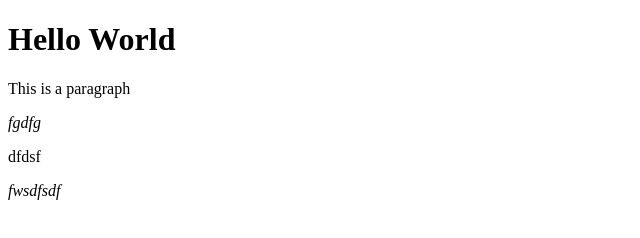
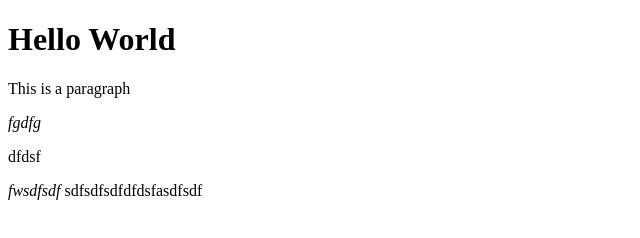
Before and after one commit to tlrhkrtk/qwwwwwwwwwww, a plain HTML site: page test.html in a window 1280 px wide. Shown: the whole page, without its empty margins (0-640 px from the left). Drawn offline with Linux system fonts and the light colour scheme.

Commit message:
Update test.html

```diff
--- a/test.html
+++ b/test.html
@@ -16,5 +16,7 @@
 
     <p>dfdsf</p>
     <i>fwsdfsdf</i>
+    sdfsdfsdfdfdsfasdfsdf
 </body>
+
 </html>
```
